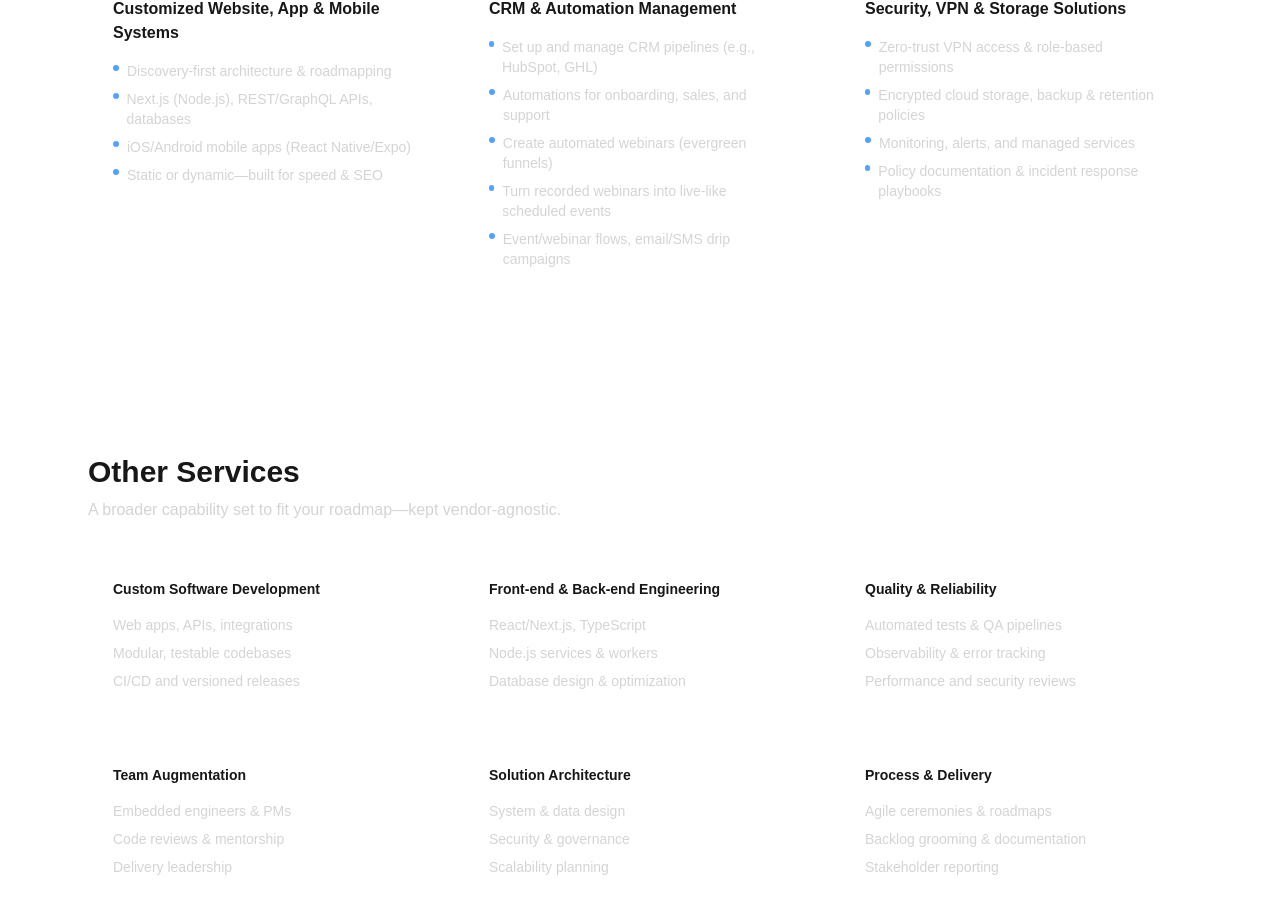
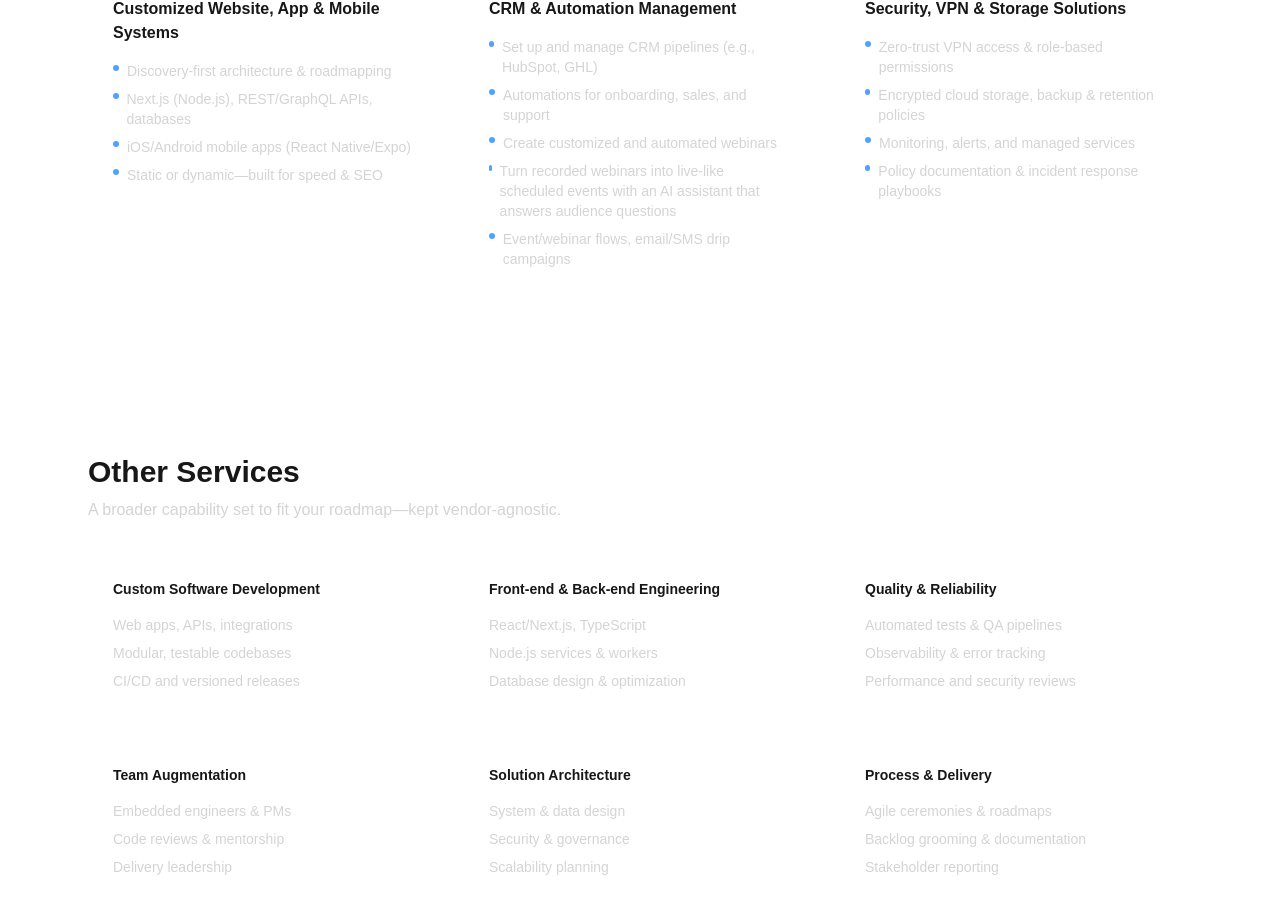
Before and after one commit to Moowses/it-solutions, a Next.js app: page / in a window 1280 px wide. Shown: the part 817-1730 px from the top of the page. Built offline with nearby package versions, Linux system fonts and the light colour scheme.

Commit message:
Update page.tsx

```diff
--- a/app/page.tsx
+++ b/app/page.tsx
@@ -81,8 +81,8 @@ export default function HomePage() {
           points={[
             "Set up and manage CRM pipelines (e.g., HubSpot, GHL)",
             "Automations for onboarding, sales, and support",
-            "Create automated webinars (evergreen funnels)",
-            "Turn recorded webinars into live-like scheduled events",
+            "Create customized and automated webinars ",
+            "Turn recorded webinars into live-like scheduled events with an AI assistant that answers audience questions",
             "Event/webinar flows, email/SMS drip campaigns",
           ]}
         />
```
